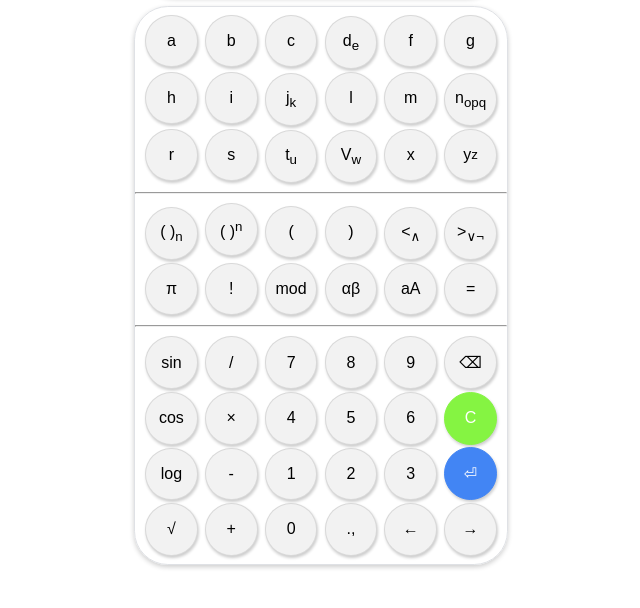
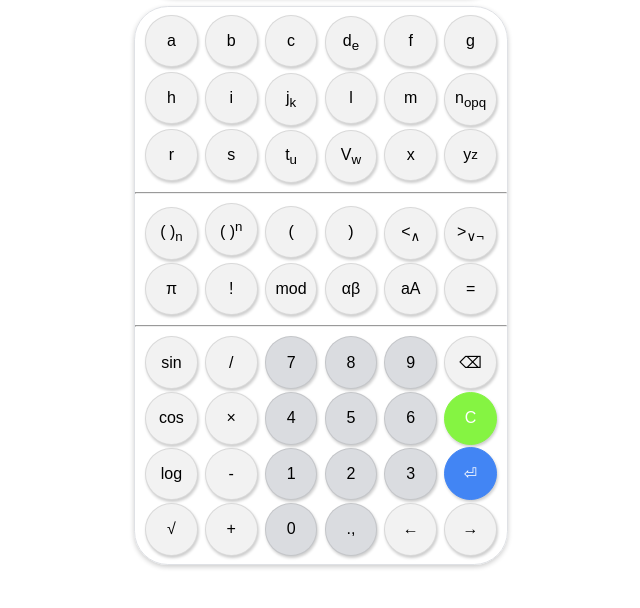
Before and after one commit to dimalit/fcalc, a plain HTML site: page index.html in a window 1280 px wide. Shown: the part 184-792 px from the top of the page, without its empty margins (319-959 px from the left). Drawn offline with nearby package versions, Linux system fonts and the light colour scheme; files whose address does not match are found by name.

Commit message:
Dark keys

```diff
--- a/index.html
+++ b/index.html
@@ -71,29 +71,29 @@
 
         <div class="key" id="kSin">sin</div>
         <div class="key" id="kDiv">/</div>
-        <div class="key" id="k7">7</div>
-        <div class="key" id="k8">8</div>
-        <div class="key" id="k9">9</div>
+        <div class="key dark" id="k7">7</div>
+        <div class="key dark" id="k8">8</div>
+        <div class="key dark" id="k9">9</div>
         <div class="key" id="kBksp">&#9003;</div>
 
         <div class="key" id="kCos">cos</div>
         <div class="key" id="kTimes">&times;</div>
-        <div class="key" id="k4">4</div>
-        <div class="key" id="k5">5</div>
-        <div class="key" id="k6">6</div>
+        <div class="key dark" id="k4">4</div>
+        <div class="key dark" id="k5">5</div>
+        <div class="key dark" id="k6">6</div>
         <div class="key" id="kCC">C</div>
 
         <div class="key" id="kLog">log</div>
         <div class="key" id="kMinus">-</div>
-        <div class="key" id="k1">1</div>
-        <div class="key" id="k2">2</div>
-        <div class="key" id="k3">3</div>
+        <div class="key dark" id="k1">1</div>
+        <div class="key dark" id="k2">2</div>
+        <div class="key dark" id="k3">3</div>
         <div class="key" id="kEnter">&#9166;</div>
 
         <div class="key" id="kSqrt">&radic;</div>
         <div class="key" id="kPlus">+</div>
-        <div class="key" id="k0">0</div>
-        <div class="key" id="kDot">.,</div>
+        <div class="key dark" id="k0">0</div>
+        <div class="key dark" id="kDot">.,</div>
         <div class="key" id="kLeft">&larr;</div>
         <div class="key" id="kRight">&rarr;</div>
 
--- a/style.css
+++ b/style.css
@@ -80,6 +80,10 @@ body {
     margin: 1pt;
 }
 
+.key.dark{
+    background-color: #dadce0;
+}
+
 .key#kEnter{
     background: #4285f4;
     border-color: #4285f4;
```
